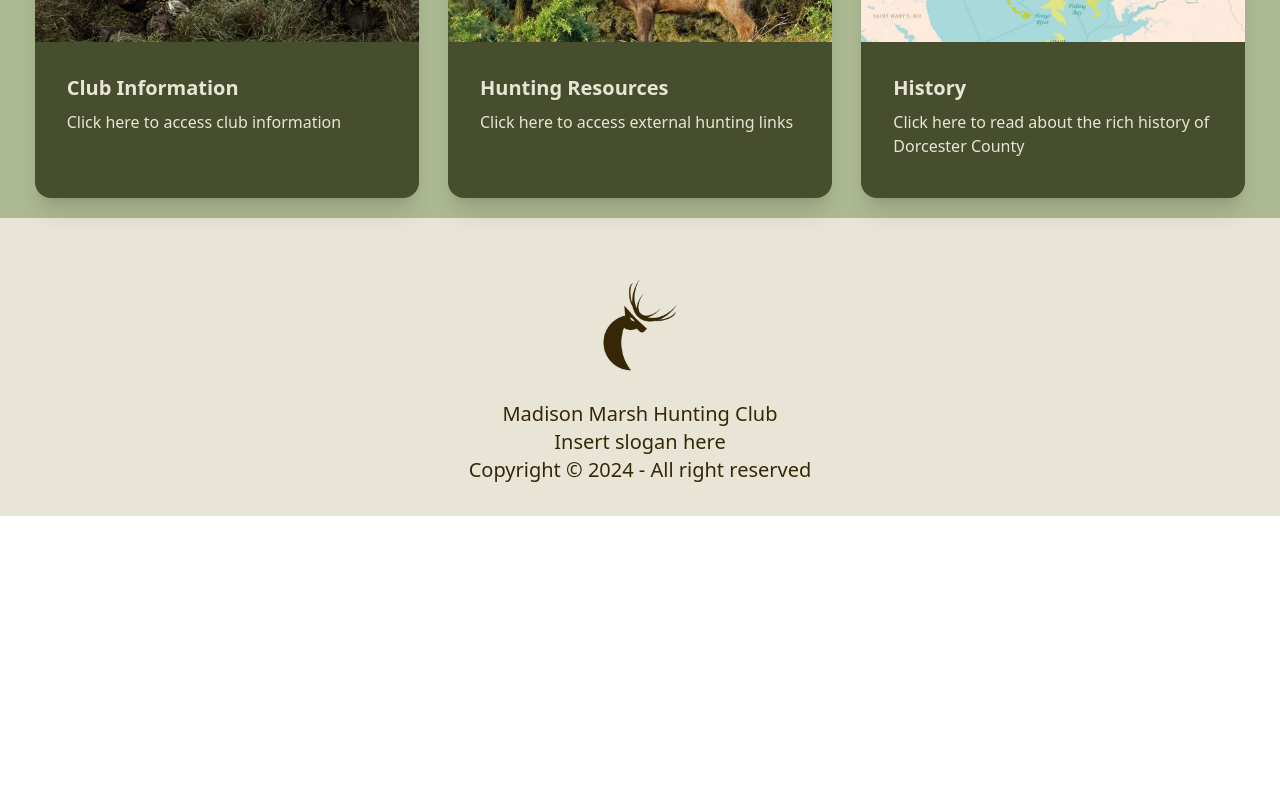
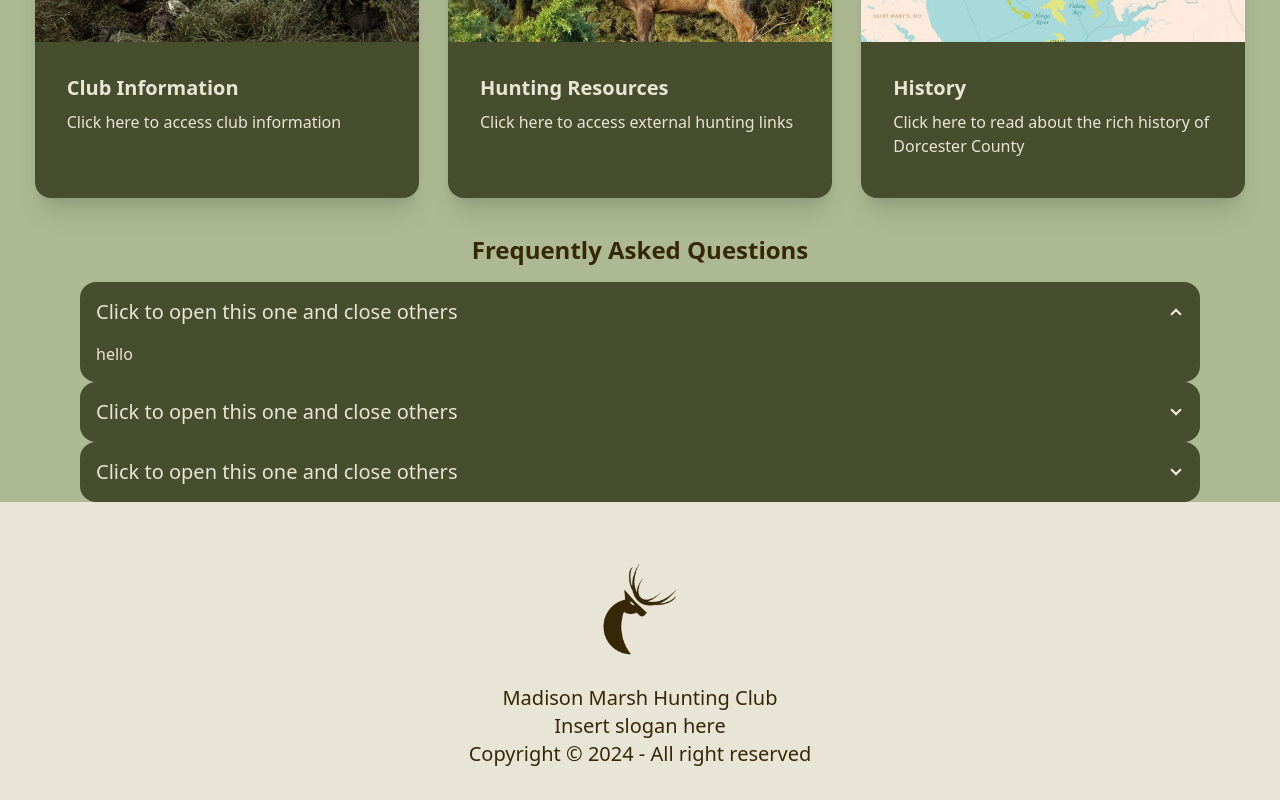
Before and after one commit to MasonH003/madison-marsh-hunting-club-website, a React (Vite) app in the folder madison-marsh/: page /Home in a window 1280 px wide. Shown: the part 1397-2197 px from the top of the page. Before the commit the page ends 1913 px from the top, so only its background shows below. Built offline with nearby package versions, Linux system fonts and the light colour scheme.

Commit message:
Faq Section

```diff
--- a/madison-marsh/src/components/index.js
+++ b/madison-marsh/src/components/index.js
@@ -3,5 +3,5 @@ import Card from './Card';
 
 export {
     NavButton,
-    Card
+    Card,
 }
--- a/madison-marsh/src/pages/Home.jsx
+++ b/madison-marsh/src/pages/Home.jsx
@@ -1,4 +1,4 @@
-import { Header, Hero, ThreeCards, Footer } from '../sections';
+import { Header, Hero, ThreeCards, Footer, Faq } from '../sections';
 
 function Home() {
   return (
@@ -9,6 +9,7 @@ function Home() {
         Scroll for more info
       </div>
       <ThreeCards/>
+      <Faq/>
       <Footer/>
     </home>
   );
--- /dev/null
+++ b/madison-marsh/src/sections/Faq.jsx
@@ -0,0 +1,37 @@
+
+const Faq = () => {
+  return (
+    <div className = "bg-MMHCOlive pl-20 pr-20">
+      <h1 className = "flex justify-center p-4 text-2xl bg-MMHCOlive text-MMHCBrown font-semibold">Frequently Asked Questions</h1>
+        <div class="collapse bg-MMHCGreen text-MMHCCream collapse-arrow">
+          <input type="radio" name="my-accordion-1" checked="checked" />
+          <div class="collapse-title text-xl font-medium">
+            Click to open this one and close others
+          </div>
+          <div class="collapse-content">
+            <p>hello</p>
+          </div>
+        </div>
+        <div class="collapse bg-MMHCGreen text-MMHCCream collapse-arrow">
+          <input type="radio" name="my-accordion-1" />
+          <div class="collapse-title text-xl font-medium">
+            Click to open this one and close others
+          </div>
+          <div class="collapse-content">
+            <p>hello</p>
+          </div>
+        </div>
+        <div class="collapse bg-MMHCGreen text-MMHCCream collapse-arrow">
+          <input type="radio" name="my-accordion-1" />
+          <div class="collapse-title text-xl font-medium">
+            Click to open this one and close others
+          </div>
+          <div class="collapse-content">
+            <p>hello</p>
+          </div>
+        </div>
+    </div>
+  )
+}
+
+export default Faq
--- a/madison-marsh/src/sections/index.js
+++ b/madison-marsh/src/sections/index.js
@@ -2,10 +2,12 @@ import Header from './Header';
 import Hero from './Hero';
 import ThreeCards from './ThreeCards';
 import Footer from './Footer';
+import Faq from './Faq';
 
 export {
     Header,
     Hero,
     ThreeCards,
-    Footer
+    Footer,
+    Faq
 }
```
